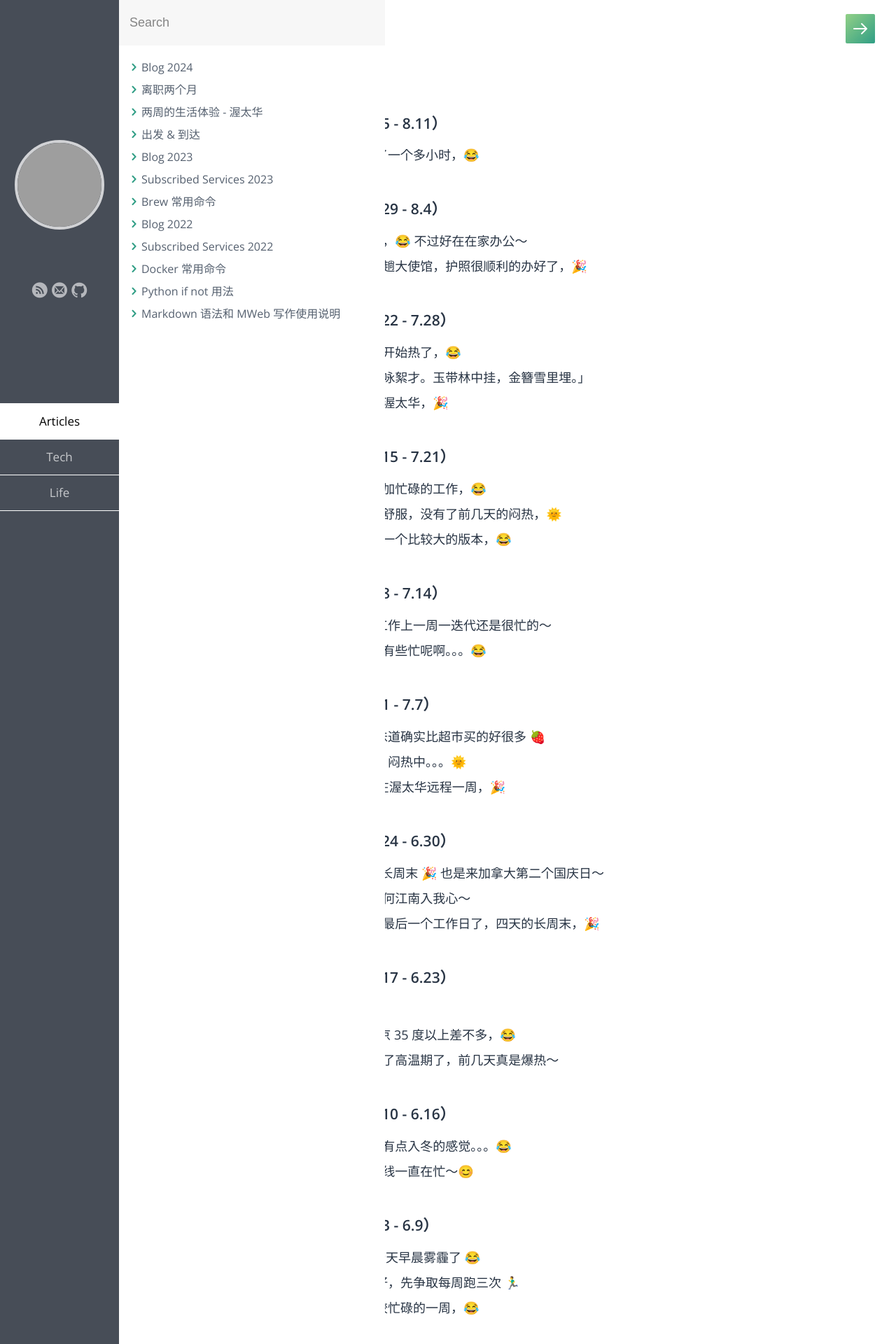
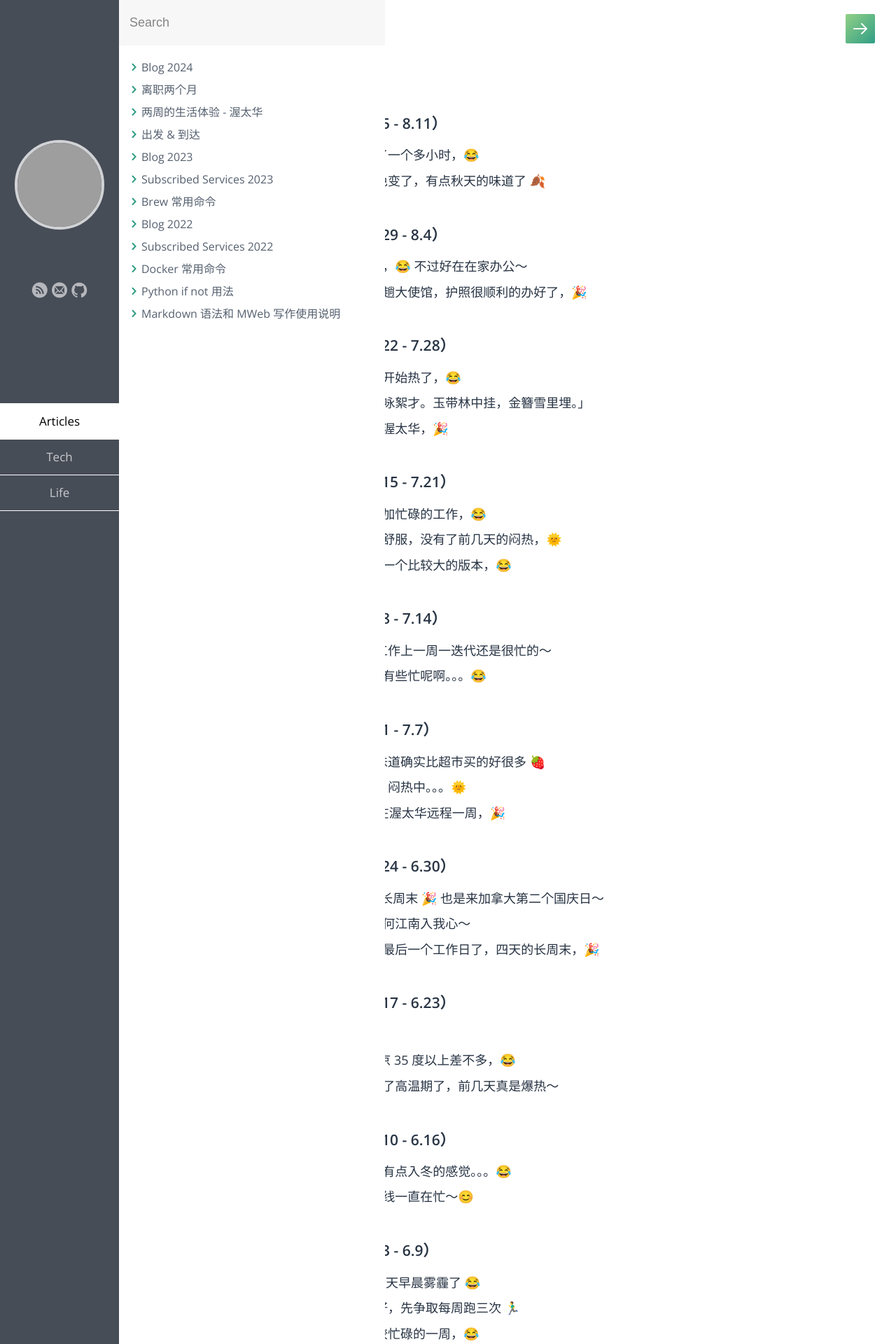
Before and after one commit to samxupeiran/samxupeiran.github.io, a Jekyll site: the page built from _posts/life/2024-01-02-my-blog.md, in a window 1280 px wide. Shown: the top 1920 px of the page at 70% size. Built offline with Jekyll 4.4.1, drawn with Linux system fonts in a browser that asks for light colours; some web fonts are replaced; some of the changed text lies outside the part shown; grey boxes are pictures that could not be loaded.

Commit message:
feat: add weekly blog 8/8

```diff
--- a/_posts/life/2024-01-02-my-blog.md
+++ b/_posts/life/2024-01-02-my-blog.md
@@ -8,6 +8,7 @@ tags: Blog
 
 - ### 2024 年 8 月 第 2 周（8.5 - 8.11）
      - 8.6 昨天来了多伦多，堵了一个多小时，😂
+     - 8.8 感觉立秋后天空的颜色变了，有点秋天的味道了 🍂
 
 - ### 2024 年 8 月 第 1 周（7.29 - 8.4）
      - 7.29 这周又是爆热的一周，😂 不过好在在家办公～
```
